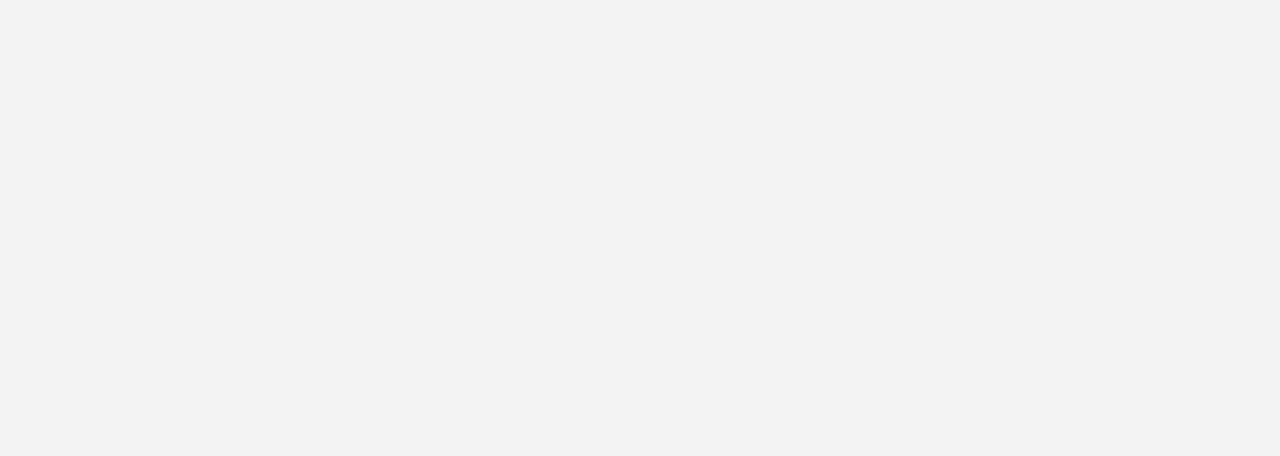
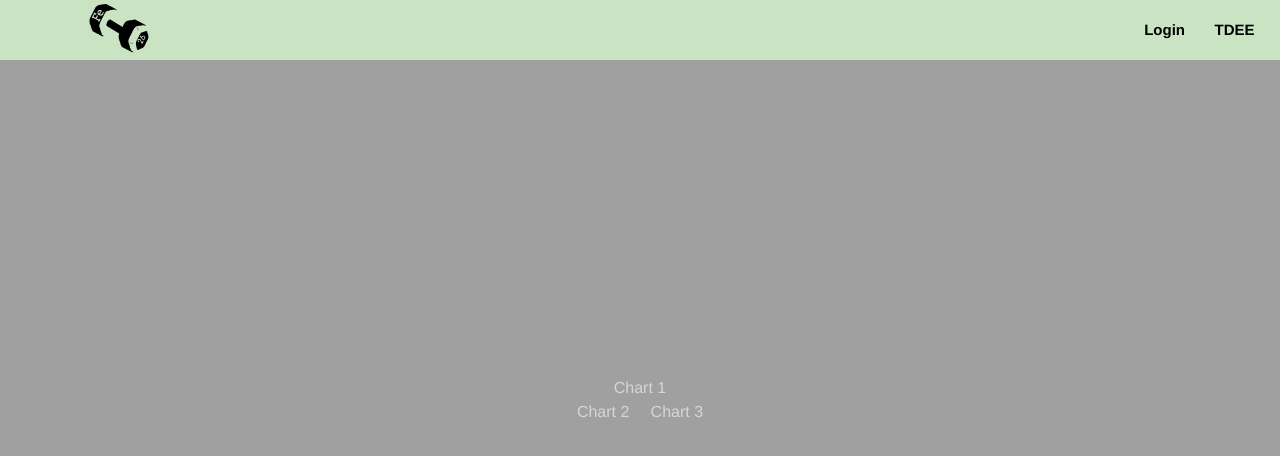
Before and after one commit to Gdubs05/react-login, a React (Vite) app: page /data in a window 1280 px wide. Before the commit this address had no page. Shown: the top 456 px of the page. Built offline with nearby package versions, Linux system fonts and the light colour scheme.

Commit message:
Edited CSS

```diff
--- a/package.json
+++ b/package.json
@@ -10,7 +10,9 @@
     "preview": "vite preview"
   },
   "dependencies": {
+    "chart.js": "^4.5.1",
     "react": "^19.2.0",
+    "react-chartjs-2": "^5.3.1",
     "react-dom": "^19.2.0",
     "react-router-dom": "^7.13.0"
   },
--- a/src/App.css
+++ b/src/App.css
@@ -6,7 +6,7 @@
 }
 
 body {
-  background-color: #f3f3f3;
+  background-color: #a0a0a0;
   font-family: Bahnschrift, 'DIN Alternate', 'Franklin Gothic Medium', 'Nimbus Sans Narrow', sans-serif-condensed, sans-serif;
   font-weight: normal;
 }
--- a/src/App.jsx
+++ b/src/App.jsx
@@ -2,6 +2,7 @@ import "./App.css";
 import { HomePage } from "./pages/HomePage";
 import { LoginPage } from "./pages/LoginPage";
 import { CalorieCalculationPage } from "./pages/CalorieCalculationPage";
+import { DataTrackerPage } from "./pages/DataTrackerPage";
 import { Routes, Route, Router } from "react-router-dom";
 
 function App() {
@@ -10,6 +11,7 @@ function App() {
       <Route index element={<HomePage />} />
       <Route path="login" element={<LoginPage />} />
       <Route path="tdee" element={<CalorieCalculationPage />} />
+      <Route path="data" element={<DataTrackerPage />} />
     </Routes>
   );
 }
--- a/src/components/Header.css
+++ b/src/components/Header.css
@@ -1,5 +1,5 @@
 .header {
-  background-color: #90AB8B;
+  background-color: #cae3c3;
   color: black;
   padding-left: 15px;
   padding-right: 15px;
--- a/src/index.css
+++ b/src/index.css
@@ -4,7 +4,7 @@
   font-weight: 400;
 
   color-scheme: light dark;
-  color: rgba(90, 90, 90, 0.87);
+  color: rgba(250, 6, 6, 0.87);
   background-color: #242424;
 
   font-synthesis: none;
--- a/src/pages/CalorieCalculationPage.css
+++ b/src/pages/CalorieCalculationPage.css
@@ -1,5 +1,5 @@
 body {
-    color: hsl(0, 2%, 90%)
+    color: hsl(0, 0%, 84%)
 }
 
 .calculationsContainer{
--- /dev/null
+++ b/src/pages/DataTrackerPage.css
@@ -0,0 +1,25 @@
+p {
+    color: hsl(0, 0%, 84%)
+}
+
+.container {
+  display: flex;
+  flex-direction: row;
+  align-items: center;
+  justify-content: center;
+  align-content: center;
+
+  flex-wrap: wrap;
+}
+
+.chart1 {
+    flex-basis: 100%
+}
+
+.chart2 {
+    flex-basis: calc(50% - 5px);
+}
+
+.chart3 {
+    flex-basis: calc(50% - 5px);
+}
--- /dev/null
+++ b/src/pages/DataTrackerPage.jsx
@@ -0,0 +1,19 @@
+import { Header } from "../components/Header";
+import { Chart as ChartJS } from "chart.js";
+import { Bar, Doughnut, Line } from "react-chartjs-2";
+import "./DataTrackerPage.css";
+
+export function DataTrackerPage() {
+  return (
+    <>
+      <Header />
+      <div className="container">
+        <div className="chart1">Chart 1</div>
+
+        <div className="chart2">Chart 2</div>
+
+        <div className="chart3">Chart 3</div>
+      </div>
+    </>
+  );
+}
```
Also changed, not shown: 1 other file (tests, documents, lock files or other folders).
